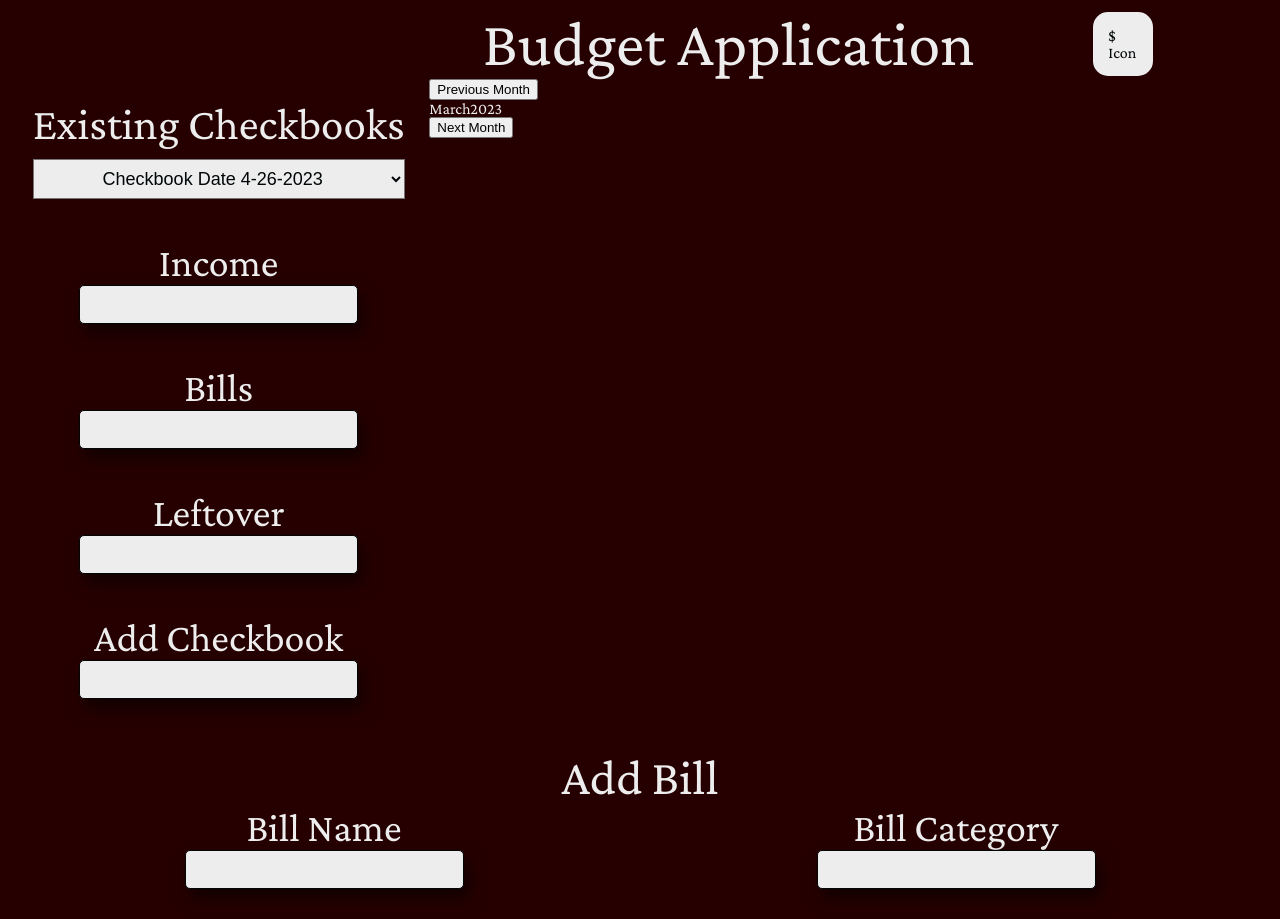
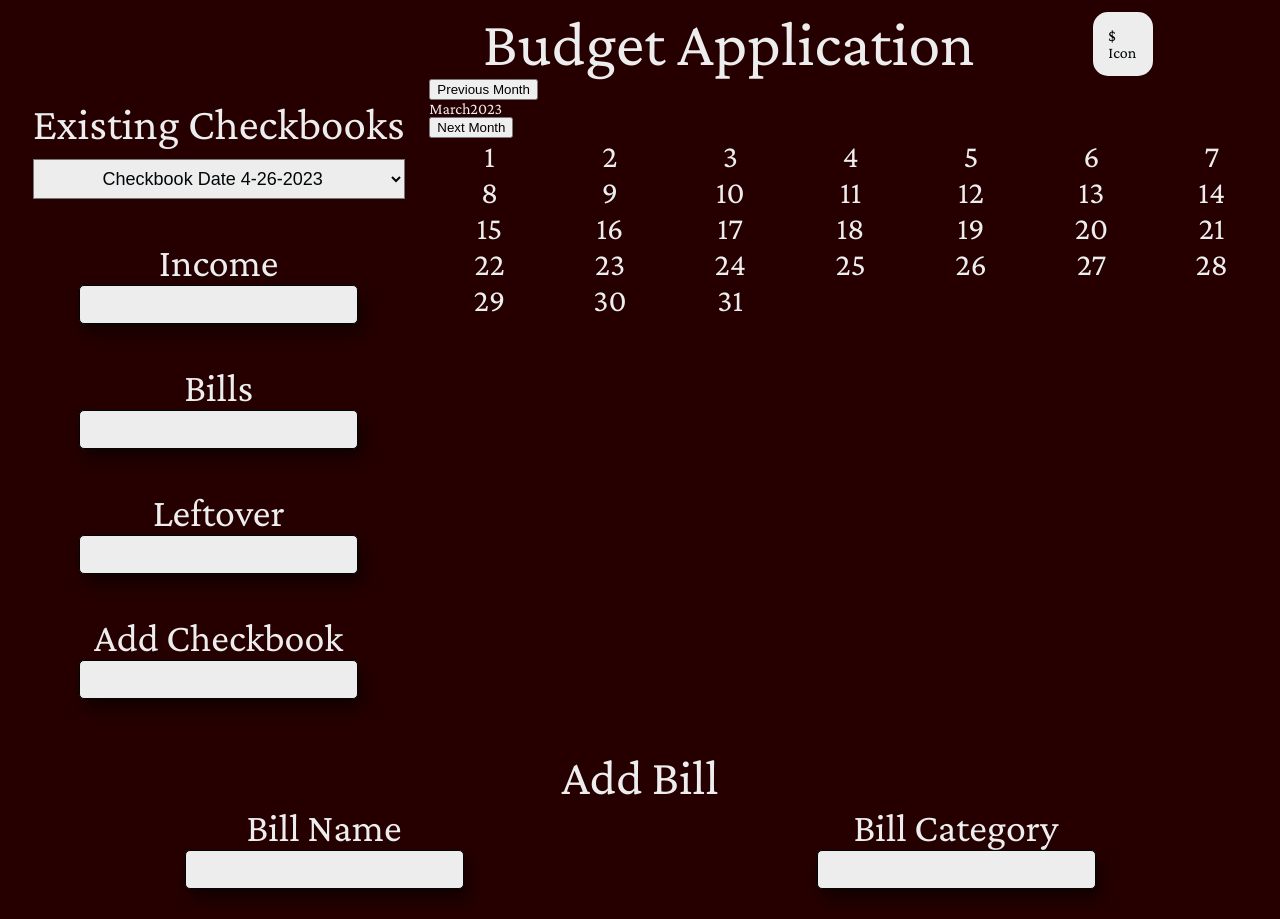
Before and after one commit to nathenjo/budget-app, a Next.js app: page / in a window 1280 px wide. Built offline with nearby package versions, Linux system fonts and the light colour scheme.

Commit message:
Finished rendering all days for calendar and started styling calendar

```diff
--- a/components/calDay.js
+++ b/components/calDay.js
@@ -4,10 +4,12 @@ export default function CalDay(props) {
 
     const {dayNum} = props;
 
-
+    const calClick = (e) => {
+        console.log(e.target.innerText);
+    }
 
     return (
-        <div className='calendar-day'>
+        <div onClick={(e) => calClick(e)} className='calendar-day'>
             {dayNum}
         </div>
     );
--- a/components/newCalendar.js
+++ b/components/newCalendar.js
@@ -1,4 +1,6 @@
 import React, { useEffect, useState } from 'react';
+
+import CalDay from './calDay';
 
 export default function NewCalendar(props) {
 
@@ -6,6 +8,7 @@ export default function NewCalendar(props) {
 
     const [curDate, setCurDate] = useState(new Date());
     const [dateChange, setDateChange] = useState('month');
+    const [weekArray, setWeekArray] = useState([]);
 
     useEffect(() => {
         console.log('Component mounted');
@@ -13,7 +16,13 @@ export default function NewCalendar(props) {
 
     useEffect(() => {
         console.log('Date state changed');
-
+        let tempArray = [];
+        let i = 0;
+        while (i < getLastDate()) {
+            tempArray.push('');
+            i++;
+        }
+        setWeekArray(tempArray);
     }, [curDate])
 
     const changeDate = (op) => {
@@ -50,7 +59,9 @@ export default function NewCalendar(props) {
                 <button onClick={() => changeDate('increase')}>Next Month</button>
             </div>
             <div className='new-cal__main'>
-
+                {weekArray.map((item, idx) => {
+                    return <CalDay key={idx * 2} dayNum={idx + 1} />
+                })}
             </div>
             <div className='new-cal__details'>
 
--- a/styles/components/calendar.scss
+++ b/styles/components/calendar.scss
@@ -1,15 +1,27 @@
-.cal-row-cell {
-    text-align: center;
+.new-cal {
+    &__header {
+        .current-date-wrapper {
 
-    border-radius: 5px;
-    border: 1px solid transparent;
-    &:hover {
-        cursor: pointer;
-        border: 1px solid black;
+        }
+    }
+    &__main {
+        display: grid;
+        grid-template-columns: repeat(7,1fr);
+        justify-items: center;
+    }
+    &__details {
+
     }
 }
 
-.selected-day {
-    background-color: red;
-    color: white;
+.calendar-day {
+    font-size: 2em;
+    display: flex;
+    justify-content: center;
+    width: 50%;
+    &:hover {
+        cursor: pointer;
+        background-color: $white;
+        color: $black;
+    }
 }
```
